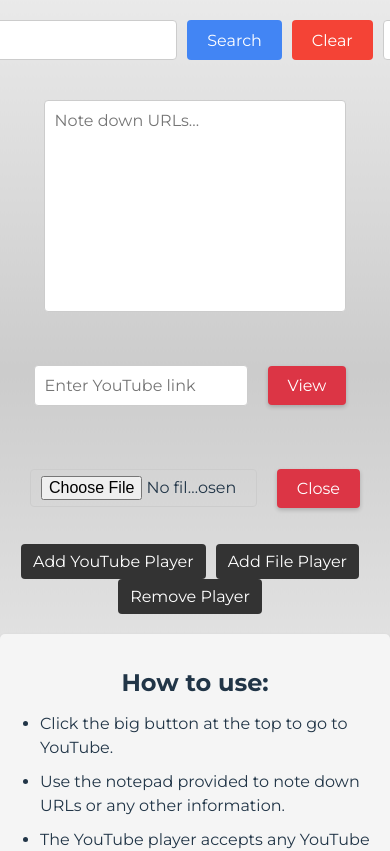
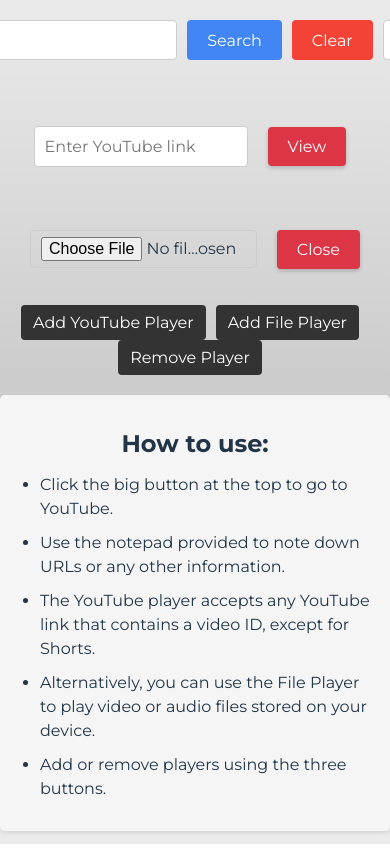
Before and after one commit to ArmSiwatK/play-multiple-videos, a React (Vite) app: page / in a window 390 px wide. Shown: the top 851 px of the page. Built offline with nearby package versions, Linux system fonts and the light colour scheme.

Commit message:
feat: Remove notepad

```diff
--- a/src/App.jsx
+++ b/src/App.jsx
@@ -1,7 +1,6 @@
 import React from 'react';
 import Background from './components/Background/Background';
 import YouTubeSearch from './components/YouTubeSearch/YouTubeSearch';
-import NotePad from './components/NotePad/NotePad';
 import PlayerArray from './components/PlayerArray/PlayerArray';
 import Instruction from './components/Instruction/Instruction';
 import './App.css'
@@ -11,7 +10,6 @@ function App() {
     <>
       <Background />
       <YouTubeSearch />
-      <NotePad />
       <PlayerArray />
       <Instruction />
     </>
--- a/src/components/NotePad/NotePad.css
+++ /dev/null
@@ -1,35 +0,0 @@
-@import url('https://fonts.googleapis.com/css2?family=Montserrat:wght@400;700&display=swap');
-
-.notepad-container {
-    margin: 2%;
-}
-
-.notepad-textarea {
-    width: 50%;
-    height: 30%;
-    padding: 10px;
-    border: 1px solid #ccc;
-    border-radius: 4px;
-    font-size: 16px;
-    resize: none;
-    font-family: 'Montserrat', sans-serif;
-}
-
-.notepad-textarea:focus {
-    outline: none;
-    border-color: #007bff;
-    box-shadow: 0 0 0 2px rgba(0, 123, 255, 0.25);
-}
-
-@media (max-width: 768px) {
-    .notepad-textarea {
-        width: 75%;
-        height: 30%;
-        padding: 10px;
-        border: 1px solid #ccc;
-        border-radius: 4px;
-        font-size: 16px;
-        resize: none;
-        font-family: 'Montserrat', sans-serif;
-    }
-}
--- a/src/components/NotePad/NotePad.jsx
+++ /dev/null
@@ -1,25 +0,0 @@
-import React, { useState } from 'react';
-import "./NotePad.css";
-
-const NotePad = () => {
-    const [text, setText] = useState('');
-
-    const handleChange = (event) => {
-        setText(event.target.value);
-    };
-
-    return (
-        <div className="notepad-container">
-            <textarea
-                className="notepad-textarea"
-                value={text}
-                onChange={handleChange}
-                rows={10}
-                cols={50}
-                placeholder="Note down URLs..."
-            />
-        </div>
-    );
-};
-
-export default NotePad;
```
